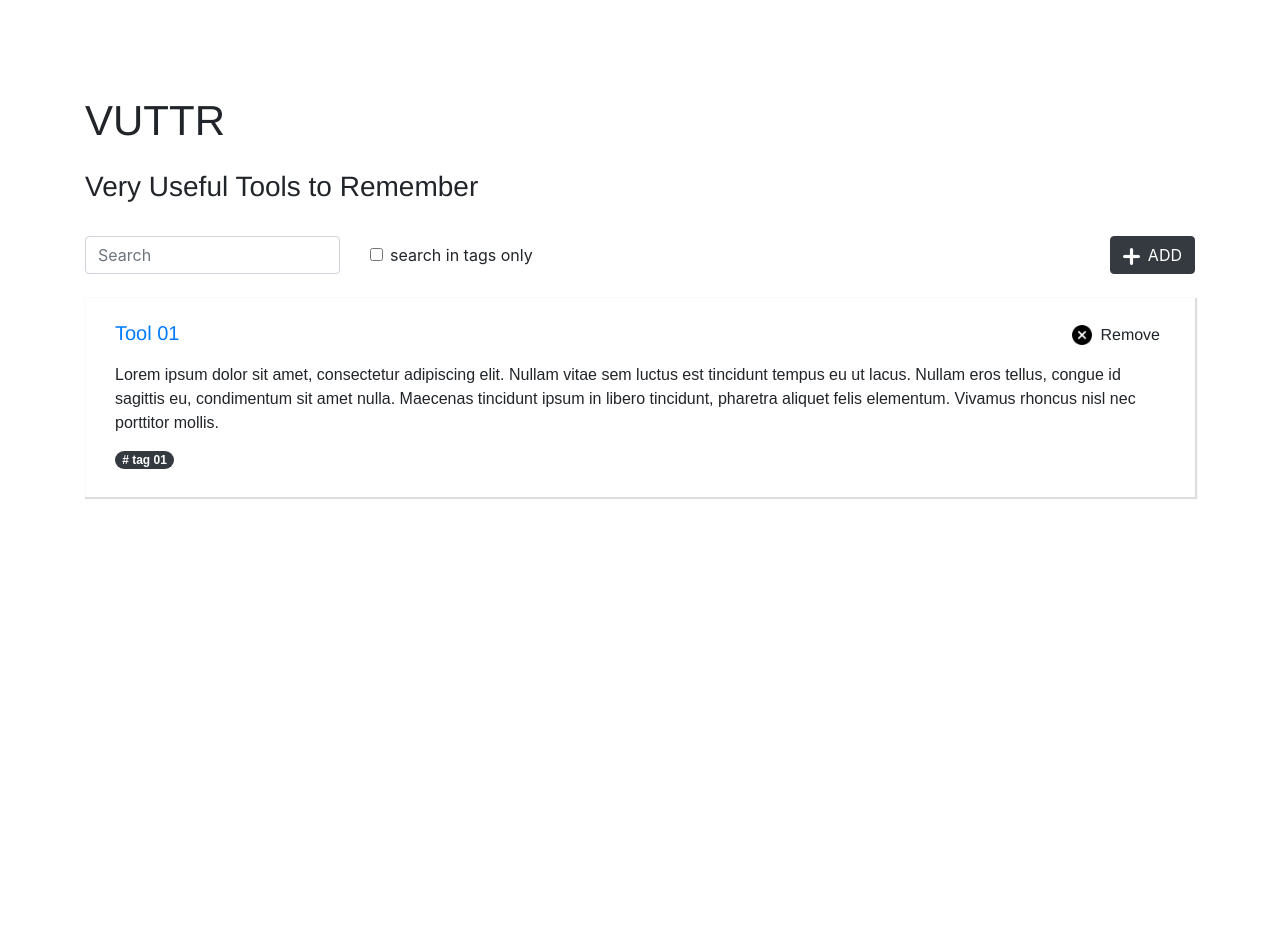
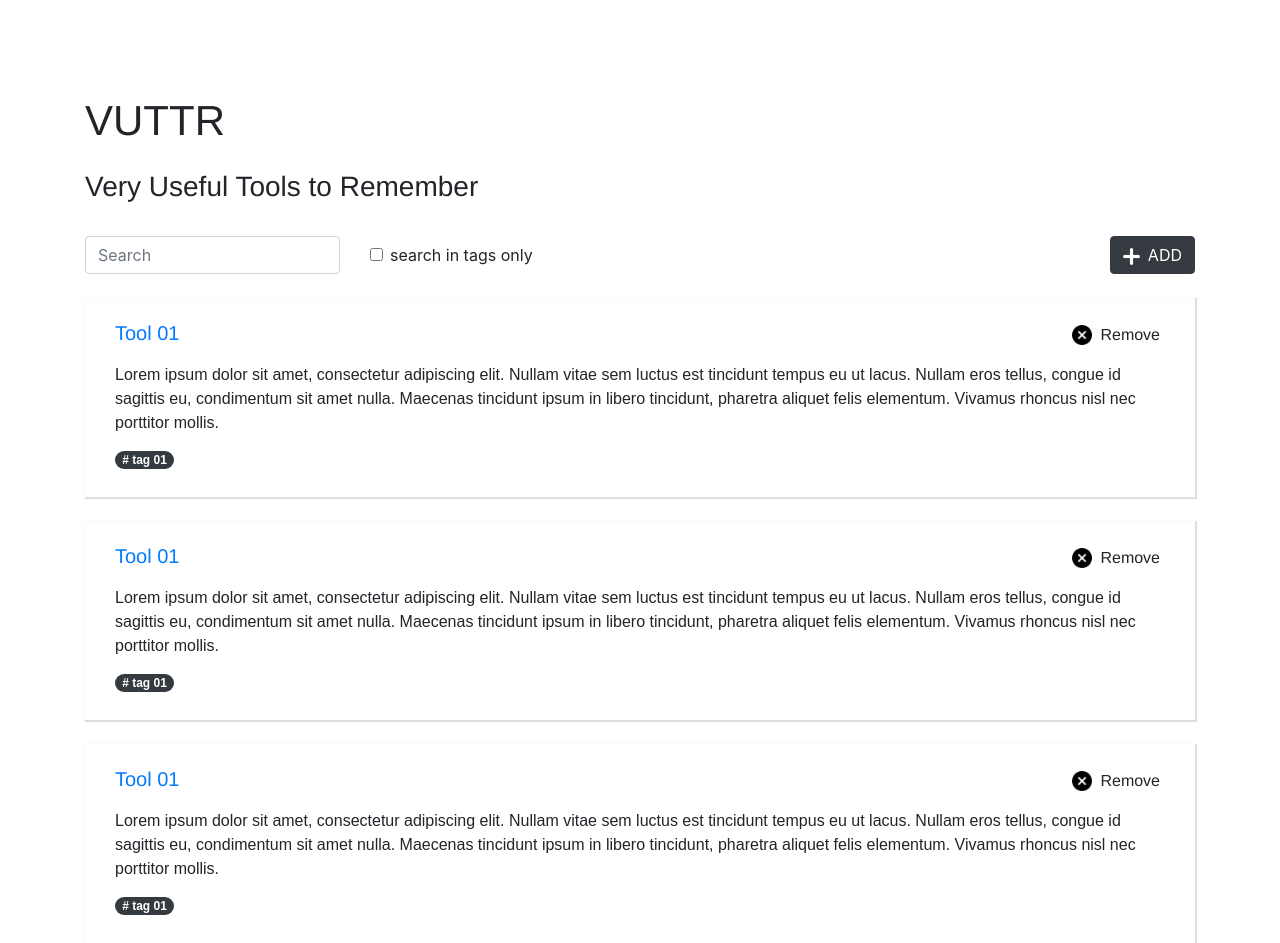
Before and after one commit to eduvvz/VUTTR, a React (Create React App) app: page / in a window 1280 px wide. Before the commit the page ends 800 px from the top, so only its background shows below. Built offline with nearby package versions, Linux system fonts and the light colour scheme.

Commit message:
add redux

```diff
--- a/package.json
+++ b/package.json
@@ -11,7 +11,9 @@
     "react": "^16.12.0",
     "react-bootstrap": "^1.0.0-beta.16",
     "react-dom": "^16.12.0",
+    "react-redux": "^7.1.3",
     "react-scripts": "3.3.0",
+    "redux": "^4.0.5",
     "styled-components": "^5.0.0"
   },
   "scripts": {
--- a/src/App.js
+++ b/src/App.js
@@ -1,6 +1,6 @@
 import React from 'react'
 
-import CardTool from './components/shared/CardTools'
+import ToolsList from './components/ToolsList'
 
 import {
   Container,
@@ -48,7 +48,7 @@ function App() {
         </Row>
 
         <Row>
-          <CardTool />
+          <ToolsList />
         </Row>
       </Container>
     </div>
--- /dev/null
+++ b/src/components/ToolsList.js
@@ -0,0 +1,21 @@
+import React from 'react'
+
+import { useSelector } from 'react-redux'
+
+import CardTool from './shared/CardTools'
+
+function ToolsList() {
+
+    const tools = useSelector(state => state.toolsState.tools)
+    console.log(tools)
+
+    return(
+        <>
+            <CardTool />
+            <CardTool />
+            <CardTool />
+        </>
+    )
+}
+
+export default ToolsList
--- a/src/index.js
+++ b/src/index.js
@@ -3,7 +3,16 @@ import ReactDOM from 'react-dom';
 import App from './App';
 import * as serviceWorker from './serviceWorker';
 
-ReactDOM.render(<App />, document.getElementById('root'));
+import { Provider } from 'react-redux'
+
+import store from './redux/store'
+
+ReactDOM.render(
+    <Provider store={store}>
+        <App />
+    </Provider>,
+    document.getElementById('root')
+);
 
 // If you want your app to work offline and load faster, you can change
 // unregister() to register() below. Note this comes with some pitfalls.
--- /dev/null
+++ b/src/redux/actions/actionTypes.js
@@ -0,0 +1 @@
+export const GET_TOOLS = 'GET_TOOLS'
--- /dev/null
+++ b/src/redux/reducers/index.js
@@ -0,0 +1,7 @@
+import { toolsReducer } from './toolsReducer';
+
+import { combineReducers } from 'redux';
+
+export const Reducers = combineReducers({
+  toolsState: toolsReducer,
+});
--- /dev/null
+++ b/src/redux/reducers/toolsReducer.js
@@ -0,0 +1,46 @@
+import {
+    GET_TOOLS
+} from '../actions/actionTypes';
+
+const INITIAL_STATE = {
+    tools: [
+        {
+            "id": "1",
+            "createdAt": "2020-01-17T20:25:24.693Z",
+            "tool": "tool 1",
+            "description": "Lorem ipsum dolor sit amet, consectetur adipiscing elit. Nullam vitae sem luctus est tincidunt tempus eu ut lacus. Nullam eros tellus, congue id sagittis eu, condimentum sit amet nulla. Maecenas tincidunt ipsum in libero tincidunt, pharetra aliquet felis elementum. Vivamus rhoncus nisl nec porttitor mollis.",
+            "tags": [
+                "tag 01",
+                "tag 02",
+                "tag 03",
+                "tag 04"
+            ],
+            "tool_link": "https://www.sitefake1.com.br"
+        },
+        {
+            "id": "2",
+            "createdAt": "2020-01-17T10:24:17.276Z",
+            "tool": "tool 2",
+            "description": "Lorem ipsum dolor sit amet, consectetur adipiscing elit. Nullam vitae sem luctus est tincidunt tempus eu ut lacus. Nullam eros tellus, congue id sagittis eu, condimentum sit amet nulla. Maecenas tincidunt ipsum in libero tincidunt, pharetra aliquet felis elementum. Vivamus rhoncus nisl nec porttitor mollis.",
+            "tags": [
+                "tag 01",
+                "tag 02",
+                "tag 03",
+                "tag 04"
+            ],
+            "tool_link": "https://www.sitefake2.com.br"
+        },
+    ]
+};
+
+export const toolsReducer = (state = INITIAL_STATE, action) => {
+    switch (action.type) {
+        case GET_TOOLS:
+            return {
+                ...state,
+                tools: [...state.tools, action.tools]
+            };
+        default:
+            return state;
+    }
+};
--- /dev/null
+++ b/src/redux/store/index.js
@@ -0,0 +1,7 @@
+import { createStore } from 'redux'
+
+import { Reducers } from '../reducers';
+
+const store = createStore(Reducers)
+
+export default store
```
Also changed, not shown: src/redux/actions/index.js (added, +10 -0 lines), 1 other file (tests, documents, lock files or other folders).
